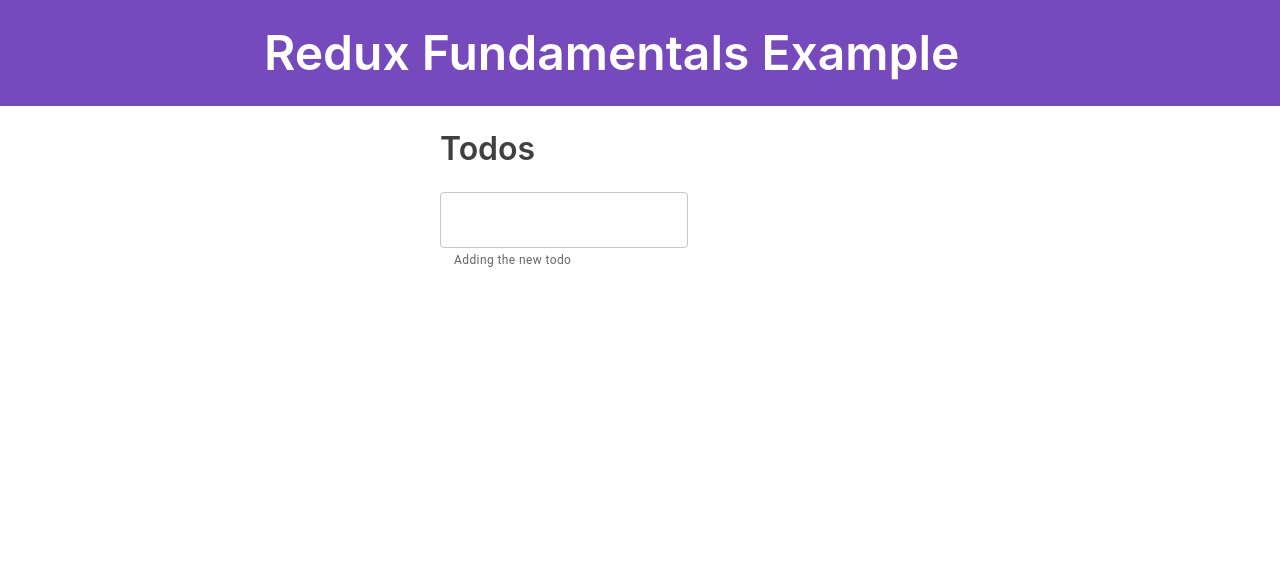
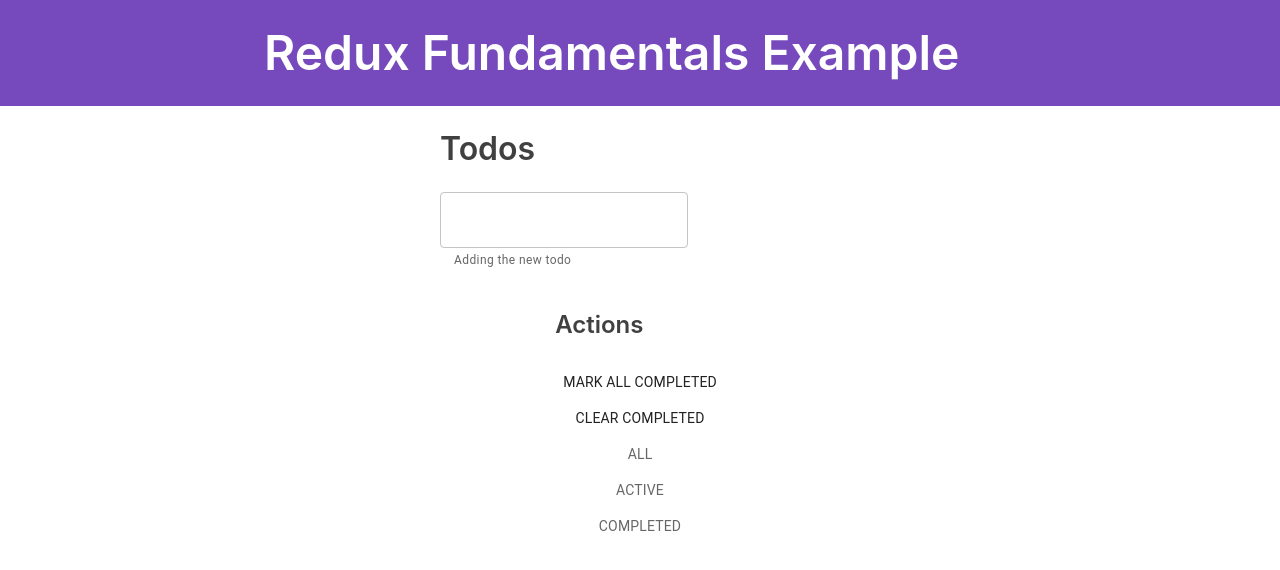
Before and after one commit to YaVladimir/TodoList, a React (Create React App) app: page / in a window 1280 px wide. Shown: the top 570 px of the page. Built offline with nearby package versions, Linux system fonts and the light colour scheme; what miragejs would draw is missing.

Commit message:
Added Footer component with filter and control buttons

```diff
--- a/src/App.js
+++ b/src/App.js
@@ -1,4 +1,5 @@
 import React from 'react'
+import Footer from './components/Footer/Footer'
 import Header from './components/Header/Header'
 import { TodoList } from './components/TodoList/TodoList'
 
@@ -21,6 +22,9 @@
           <Header />
           <TodoList />
       </section>
+      <section>
+        <Footer />
+      </section>
     </div>
   )
 }
--- /dev/null
+++ b/src/components/CompletedTodos/CompletedTodos.js
@@ -0,0 +1,29 @@
+import React from 'react'
+import { useDispatch } from 'react-redux'
+import { Stack, Button } from '@mui/material'
+import { styled } from '@mui/material/styles'
+
+const ActionButton = styled(Button)(({ theme }) => ({
+  ...theme.typography.body2,
+  padding: theme.spacing(1),
+  textAlign: 'center',
+  color: theme.palette.text.primary,
+}))
+
+export default function CompletedTodos() {
+  const dispatch = useDispatch()
+
+  return (
+    <Stack>
+      <h4>Actions</h4>
+      <ActionButton onClick={() => dispatch({ type: 'todos/allCompleted' })}>
+        Mark All Completed
+      </ActionButton>
+      <ActionButton
+        onClick={() => dispatch({ type: 'todos/completedCleared' })}
+      >
+        Clear Completed
+      </ActionButton>
+    </Stack>
+  )
+}
--- /dev/null
+++ b/src/components/Footer/Footer.js
@@ -0,0 +1,17 @@
+import { Container, Stack, Button, Grid } from '@mui/material'
+import React from 'react'
+import { useDispatch, useSelector } from 'react-redux'
+import CompletedTodos from '../CompletedTodos/CompletedTodos'
+import StatusFilter from '../StatusFilter/StatusFilter'
+
+export default function Footer() {
+  const filter = useSelector((state) => state.filters)
+  const dispatch = useDispatch()
+
+  return (
+    <Grid>
+      <CompletedTodos />
+      <StatusFilter />
+    </Grid>
+  )
+}
--- /dev/null
+++ b/src/components/StatusFilter/StatusFilter.js
@@ -0,0 +1,51 @@
+import React from 'react'
+import { useDispatch } from 'react-redux'
+import { Status } from '../../feature/filter/filterSlice'
+import { createTheme, ThemeProvider, styled } from '@mui/material/styles';
+import { Button, Stack } from '@mui/material'
+
+const FunctionButton = styled(Button)(({ theme }) => ({
+  ...theme.typography.body2,
+  padding: theme.spacing(1),
+  textAlign: 'center',
+  color: theme.palette.text.secondary,
+}))
+
+export default function StatusFilter() {
+  const dispatch = useDispatch()
+
+  return (
+    <Stack>
+      <FunctionButton
+        onClick={() =>
+          dispatch({
+            type: 'filters/statusFilterChanged',
+            payload: Status.All,
+          })
+        }
+      >
+        All
+      </FunctionButton>
+      <FunctionButton
+        onClick={() =>
+          dispatch({
+            type: 'filters/statusFilterChanged',
+            payload: Status.Active,
+          })
+        }
+      >
+        Active
+      </FunctionButton>
+      <FunctionButton
+        onClick={() =>
+          dispatch({
+            type: 'filters/statusFilterChanged',
+            payload: Status.Completed,
+          })
+        }
+      >
+        Completed
+      </FunctionButton>
+    </Stack>
+  )
+}
--- a/src/feature/filter/filterSlice.js
+++ b/src/feature/filter/filterSlice.js
@@ -1,11 +1,11 @@
-export const StatusFilter = {
+export const Status = {
   All: "all",
   Active: "active",
   Completed: "completed"
 };
 
 const initialState = {
-  status: StatusFilter.All,
+  status: Status.All,
   colors: []
 };
 
```
